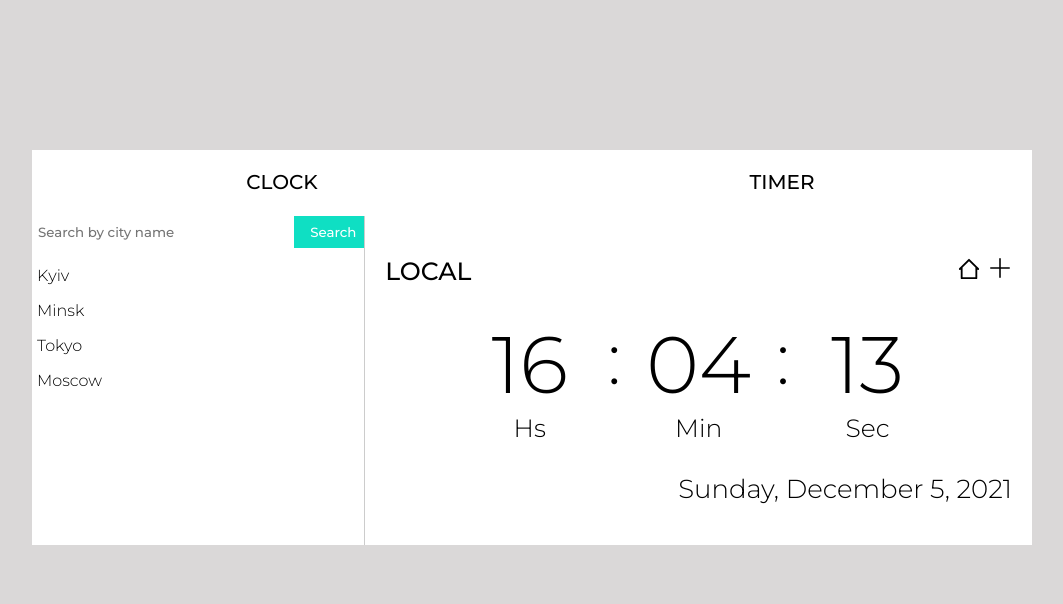
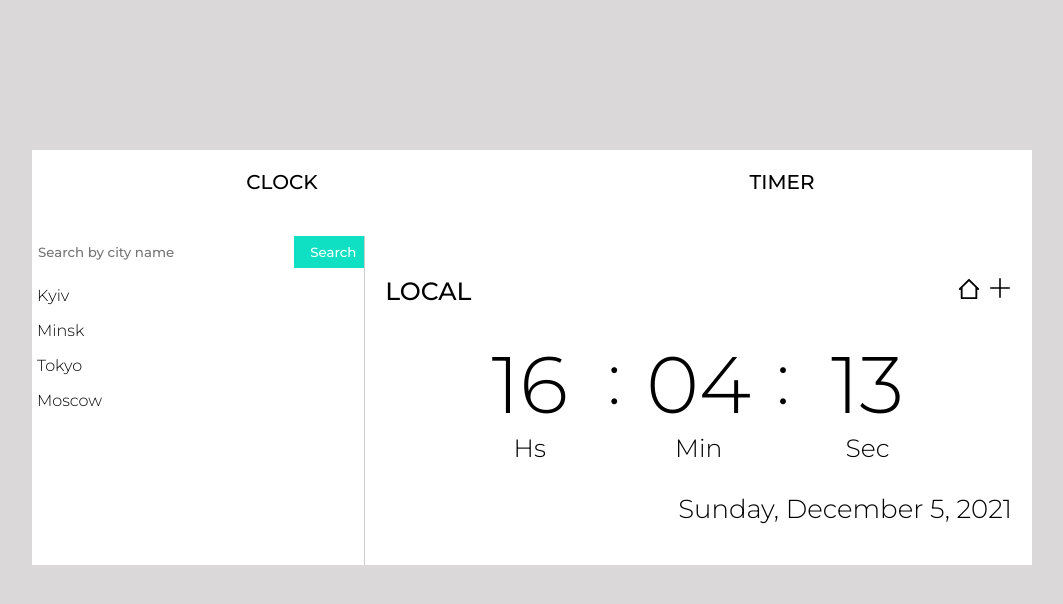
Before and after one commit to rozhkoy/react-redux-ts-best-clock, a React (Create React App) app: page / in a window 1280 px wide. Shown: the top 604 px of the page, without its empty margins (108-1171 px from the left). Built offline with nearby package versions, Linux system fonts and the light colour scheme; no server answers.

Commit message:
add new changes

```diff
--- a/src/App.css
+++ b/src/App.css
@@ -277,6 +277,7 @@ body {
 .wrap-clock {
     display: grid;
     grid-template-columns: repeat(12, 1fr);
+    padding: 20px 0 0 0;
 }
 .clock__show-info{
     grid-column: 5/13;
--- a/src/components/Clock/SearchPanel.tsx
+++ b/src/components/Clock/SearchPanel.tsx
@@ -94,6 +94,7 @@ const SearchPanel = () => {
                     currentRow.current = resultsList.length;
                     resultListArray.current[0].classList.remove('active__list');
                 }
+
                 if (resultListArray.current[currentRow.current]) {
                     resultListArray.current[currentRow.current].classList.add('active__list');
                     resultListArray.current[currentRow.current].scrollIntoView(true)
```
